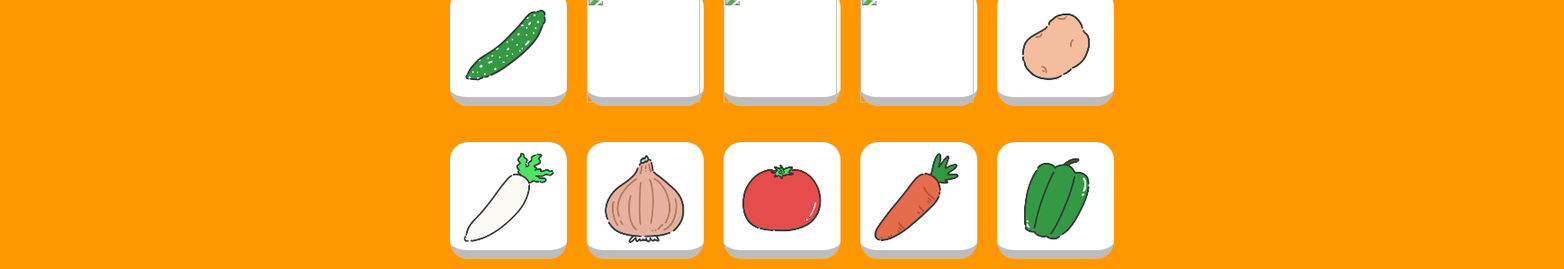
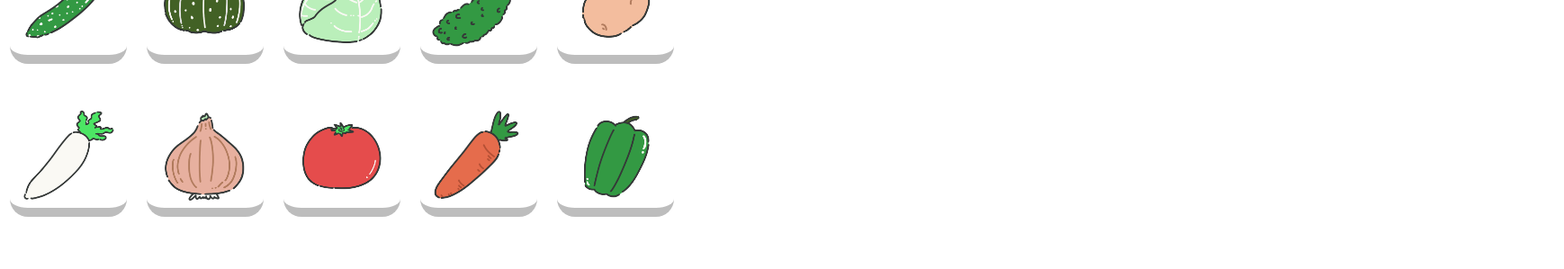
Before and after one commit to everyday-holiday/touchgame, a plain HTML site: page index.html in a window 1280 px wide. Shown: the part 351-650 px from the top of the page at 90% size, 1738 px wide, since content can reach past the window. Drawn offline with Linux system fonts and the light colour scheme.

Commit message:
Update index.html

```diff
--- a/index.html
+++ b/index.html
@@ -3,37 +3,20 @@
 
 <head>
     <meta charset="UTF-8">
-    <script>
-        (function (d) {
-            var config = {
-                kitId: 'ghn7bdu',
-                scriptTimeout: 3000,
-                async: true
-            },
-                h = d.documentElement, t = setTimeout(function () { h.className = h.className.replace(/\bwf-loading\b/g, "") + " wf-inactive"; }, config.scriptTimeout), tk = d.createElement("script"), f = false, s = d.getElementsByTagName("script")[0], a; h.className += " wf-loading"; tk.src = 'https://use.typekit.net/' + config.kitId + '.js'; tk.async = true; tk.onload = tk.onreadystatechange = function () { a = this.readyState; if (f || a && a != "complete" && a != "loaded") return; f = true; clearTimeout(t); try { Typekit.load(config) } catch (e) { } }; s.parentNode.insertBefore(tk, s)
-        })(document);
-    </script>
-    <link rel="stylesheet" href="style.css">
     <meta http-equiv="X-UA-Compatible" content="IE=edge">
     <meta name="viewport" content="width=device-width, initial-scale=1.0">
+    <link rel="stylesheet" href="style.css">
     <title>タッチ！であそぼ！</title>
 </head>
 
 <body>
     <div class="modal-wrap" id="modal-wrap">
-        <div class="white-window">
         <div class="show-touched-vegetable" id="show-touched-vegetable">
         </div>
     </div>
-    </div>
-
-    <div class="all-wrap">
-
-        <div class="main-container">
 
     <div class="top-box">
         <p>タッチ！であそぼ！</p>
-                <img src="" alt="">
     </div>
 
     <div class="main-wrap">
@@ -55,15 +38,15 @@
             </div>
 
             <div class="fruit-btn" id="pumpkin">
-                        <img src="img/かぼちゃ3.png" alt="">
+                <img src="img/かぼちゃ.png" alt="">
             </div>
 
             <div class="fruit-btn" id="cabbage">
-                        <img src="img/キャベツ.png" alt="">
+                <img src="img/きゃべつ.png" alt="">
             </div>
 
             <div class="fruit-btn" id="goya">
-                        <img src="img/ゴーヤー.png" alt="">
+                <img src="img/ごーやー.png" alt="">
             </div>
 
             <div class="fruit-btn" id="potato">
@@ -89,22 +72,18 @@
             <div class="fruit-btn" id="bell-pepper">
                 <img src="img/ぴーまん.png" alt="">
             </div>
-
-
         </div>
 
-                <div class="finish-btn-wrap" id="finish-btn-wrap">
+        <!-- <div class="finish-btn-wrap" id="finish-btn-wrap">
                     <div class="finish-btn">
                         <a href="sample.html">おわる</a>
                     </div>
-                </div>
+                </div> -->
     </div>
 
     <div class="bottom-box">
         <p>&copy; フリイラ.com</p>
     </div>
-        </div>
-    </div>
     <script src="main.js"></script>
 </body>
 
```
Lines whose indentation alone changed are shown as unchanged.
